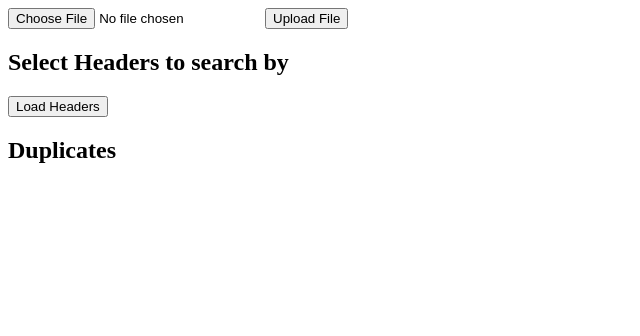
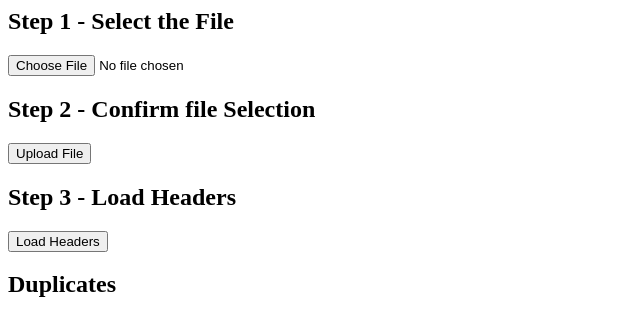
Before and after one commit to tEuclide/CSV-Read, a plain HTML site: page index.html in a window 1280 px wide. Shown: the whole page, without its empty margins (0-640 px from the left). Drawn offline with nearby package versions, Linux system fonts and the light colour scheme.

Commit message:
gave created header elements an ID, and gave alert when file has been successfully uploaded

```diff
--- a/index.html
+++ b/index.html
@@ -5,13 +5,15 @@
 <body>
   <!-- Top of the page to upload the file and start processing -->
   <div class="fileUploader">
+    <h2>Step 1 - Select the File</h2>
     <input type="file" id="uploadFile" accept=".csv">
+    <h2>Step 2 - Confirm file Selection</h2>
     <button id="uploadConfirm">Upload File</button>
   </div>
 
   <!-- Select headers to filter file by -->
   <div class="headerSelection">
-    <h2>Select Headers to search by</h2>
+    <h2>Step 3 - Load Headers</h2>
     <button id="loadHeads">Load Headers</button>
 
     <!-- empty div to add headers to be selected  -->
--- a/index.js
+++ b/index.js
@@ -51,6 +51,7 @@ const uploadConfirm = document.getElementById('uploadConfirm').
            }
          }
          */
+         alert("File has been uploaded");
 }});
   });
 
@@ -58,12 +59,13 @@ const uploadConfirm = document.getElementById('uploadConfirm').
 
 const selectHeaders = document.getElementById('loadHeads').
     addEventListener('click', () => {
-      console.log(onlyHead);
 
+      //displays headers to web page
       for (i = 0; i < onlyHead.length; i++){
         let para = document.createElement("p");
         let node = document.createTextNode(onlyHead[i]);
         para.appendChild(node);
+        para.setAttribute('id', onlyHead[i]);
 
         headSelect.appendChild(para);
       }
```
